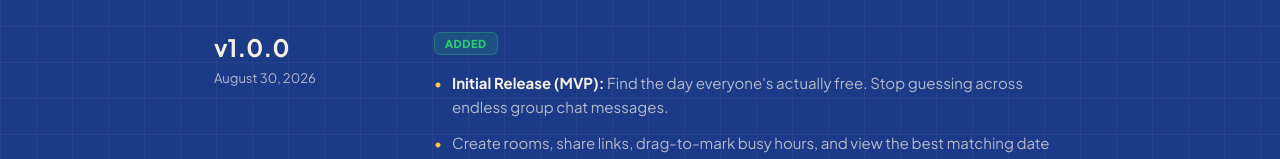
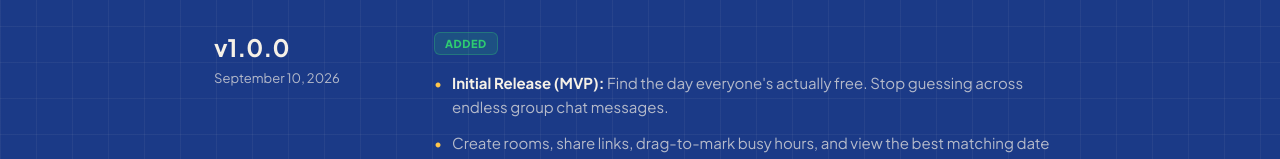
Before and after one commit to Kaeylrin/kelan-tayo, a React (Vite) app: page /changelog in a window 1280 px wide. Shown: the part 2098-2257 px from the top of the page. Built offline with nearby package versions, Linux system fonts and the light colour scheme; no server answers.

Commit message:
docs: Update initial release date in changelog

```diff
--- a/src/pages/ChangelogPage.jsx
+++ b/src/pages/ChangelogPage.jsx
@@ -124,7 +124,7 @@ export function ChangelogPage() {
           <div className="changelog-item">
             <div className="changelog-meta">
               <h2>v1.0.0</h2>
-              <span className="changelog-date">August 30, 2026</span>
+              <span className="changelog-date">September 10, 2026</span>
             </div>
             <div className="changelog-content">
               <div className="changelog-group">
```
